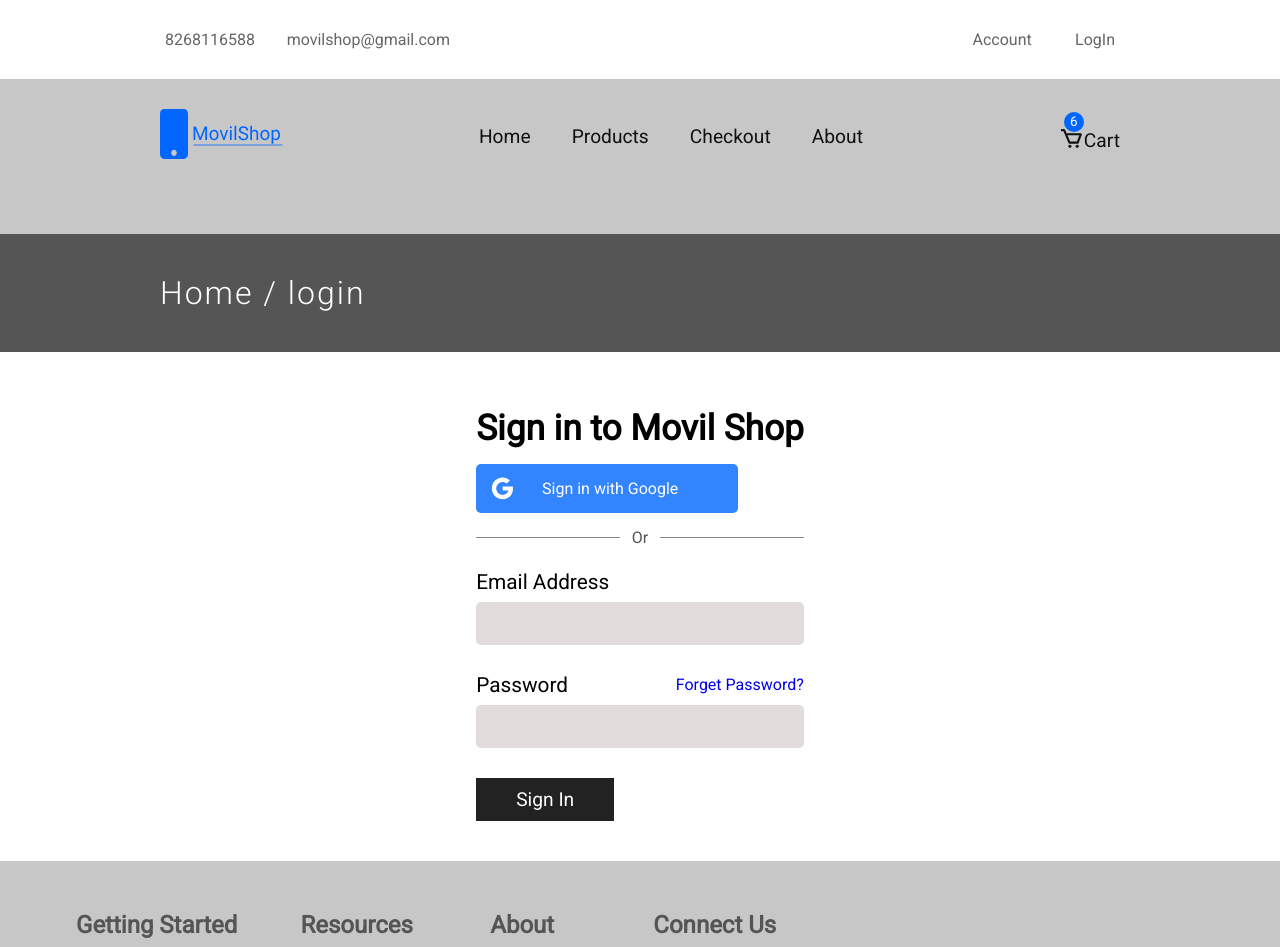
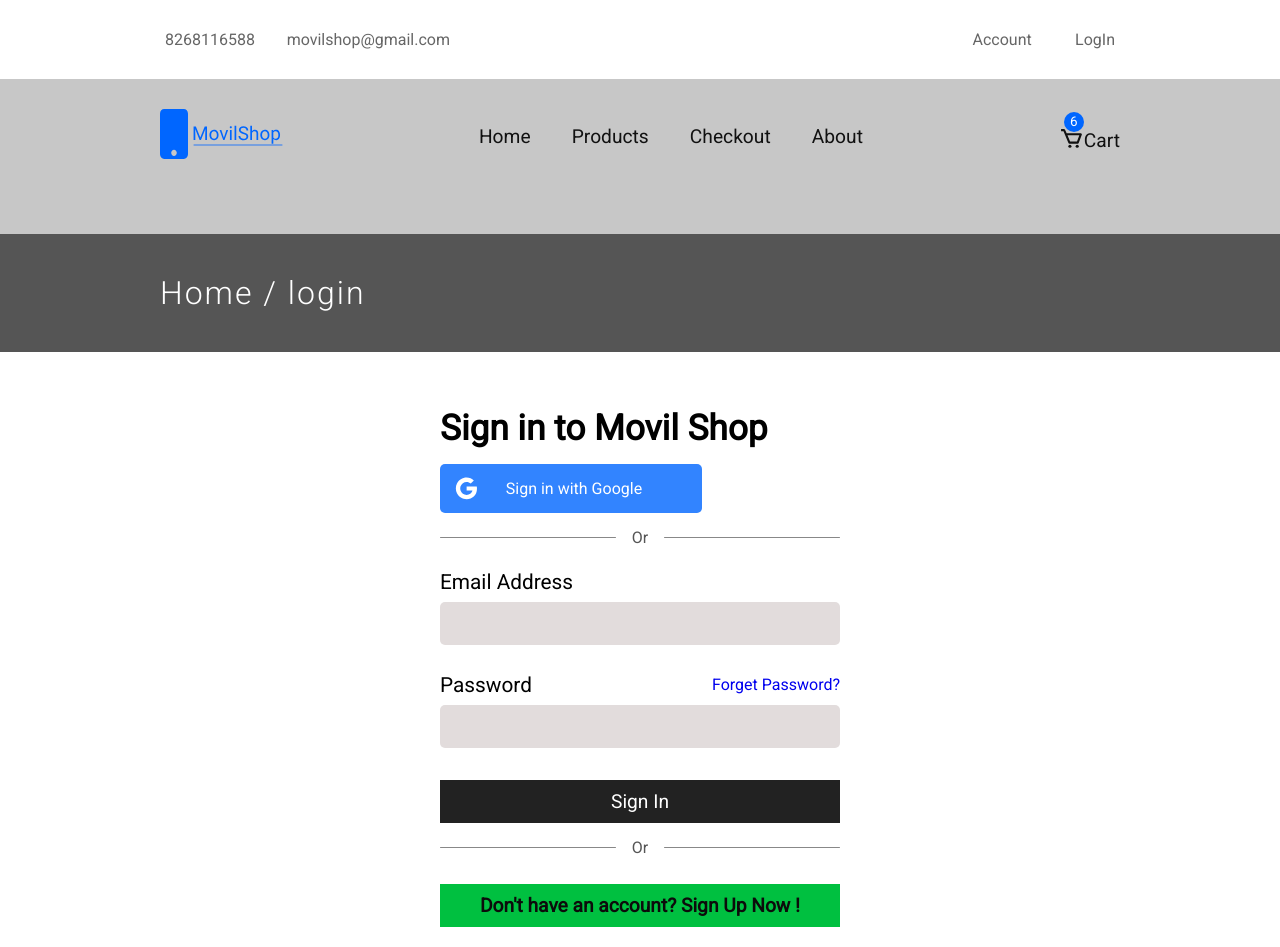
Before and after one commit to ddepu11/movil_shop_cient_side_react, a React (Create React App) app: page /log-in in a window 1280 px wide. Shown: the top 947 px of the page. Built offline with nearby package versions, Linux system fonts and the light colour scheme; no server answers.

Commit message:
sign up button created and styled

```diff
--- a/src/components/LogIn.jsx
+++ b/src/components/LogIn.jsx
@@ -72,6 +72,14 @@ const Login = () => {
             </div>
             <button className="sign-in-btn">Sign In</button>
           </form>
+          <div className="or flex">
+            <div className="left"></div>
+            <span>Or</span>
+            <div className="right"></div>
+          </div>
+          <Link className="sign-up-btn">
+            Don't have an account? Sign Up Now !
+          </Link>
         </div>
       </Wrapper>
     </>
@@ -133,8 +141,18 @@ const Wrapper = styled.main`
       font-size: 1.2em;
       background-color: #222222;
       color: white;
-      margin-top: 10px;
+      margin-top: 12px;
+      width: 100%;
     }
+  }
+  .sign-up-btn {
+    padding: 10px 40px;
+    font-size: 1.2em;
+    background-color: #00c040;
+    color: #0c0b0b;
+    margin-top: 12px;
+    width: 100%;
+    font-weight: 700;
   }
 `;
 
```
